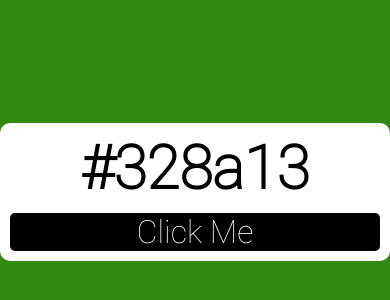
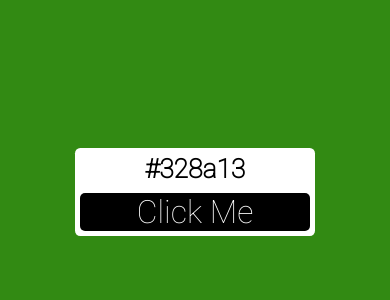
Before and after one commit to Codalicio/random-color-generator, a plain HTML site: page index.html in a window 390 px wide. Shown: the part 230-530 px from the top of the page. Drawn offline with Linux system fonts and the light colour scheme.

Commit message:
Added media query for screens less than 628 pixels for responsiveness

```diff
--- a/custom.css
+++ b/custom.css
@@ -38,3 +38,14 @@ button {
     background-color: #000;
     color: #fff;
 }
+
+@media (max-width: 628px) {
+    .container {
+        width: 15rem;
+        padding: 0.325rem;
+        border-radius: 0.325rem;
+        background-color: #fff;
+        text-align: center;
+        font-size: 1.1rem;
+    }
+}
```
